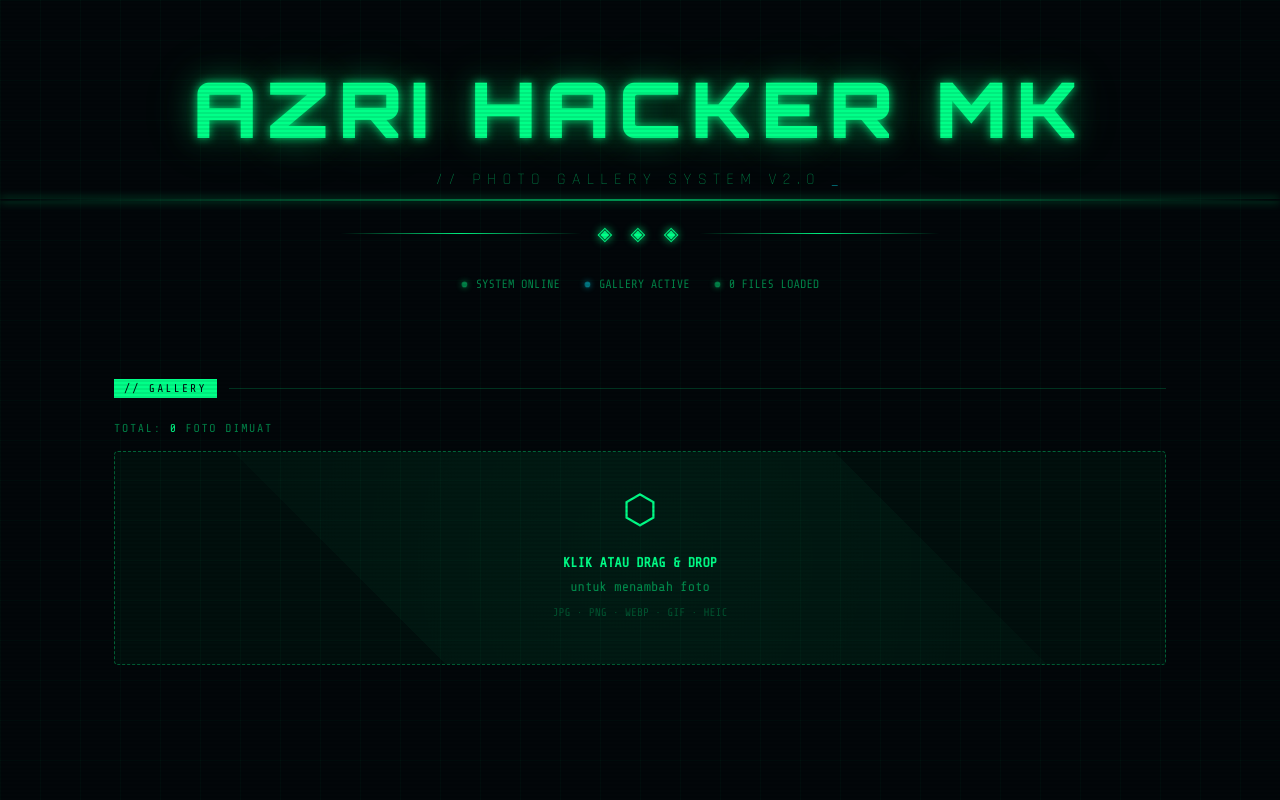
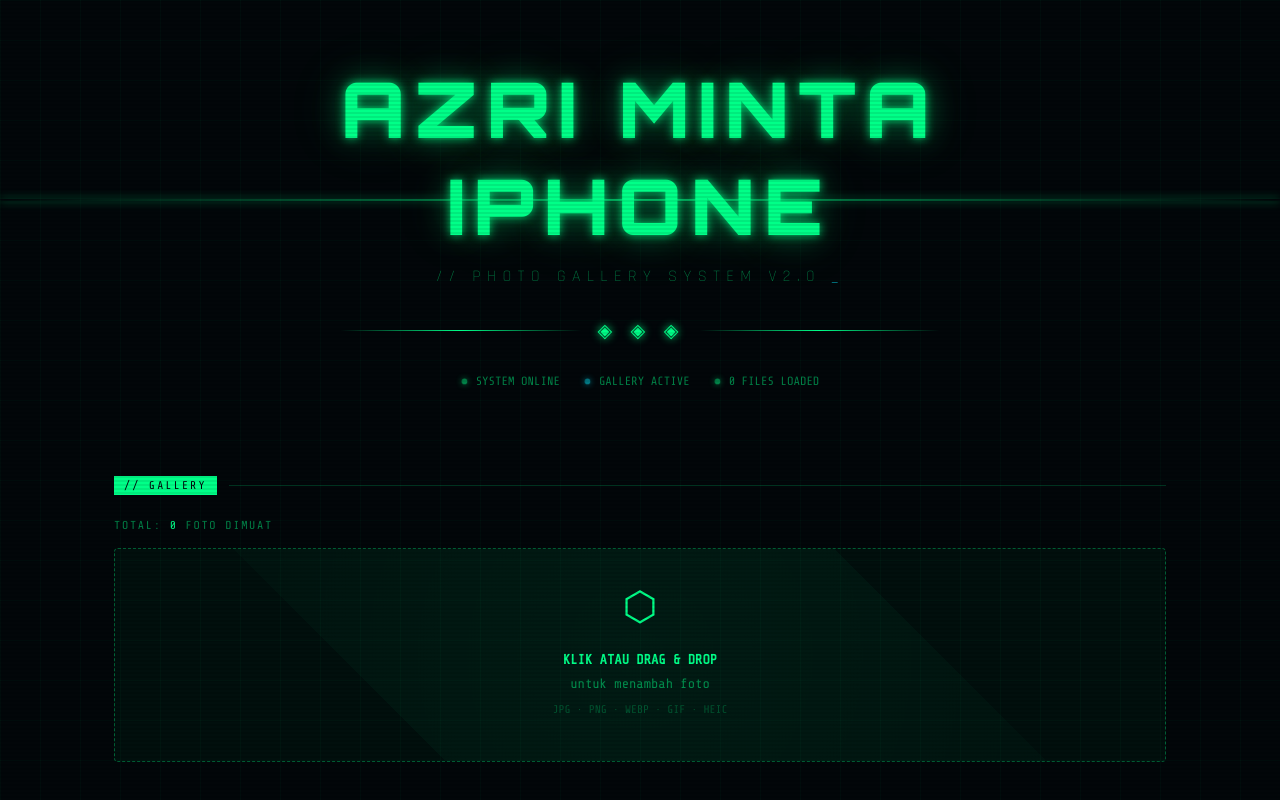
Before and after one commit to sumaisezee/azri, a plain HTML site: page index.html in a window 1280 px wide. Drawn offline with nearby package versions, Linux system fonts and the light colour scheme.

Commit message:
Update index.html

```diff
--- a/index.html
+++ b/index.html
@@ -482,7 +482,7 @@
   <!-- HEADER -->
   <header>
     <div class="glitch-wrap">
-      <h1 class="main-title">AZRI HACKER MK</h1>
+      <h1 class="main-title">AZRI MINTA IPHONE</h1>
     </div>
     <p class="subtitle">// PHOTO GALLERY SYSTEM v2.0 <span>_</span></p>
 
```
